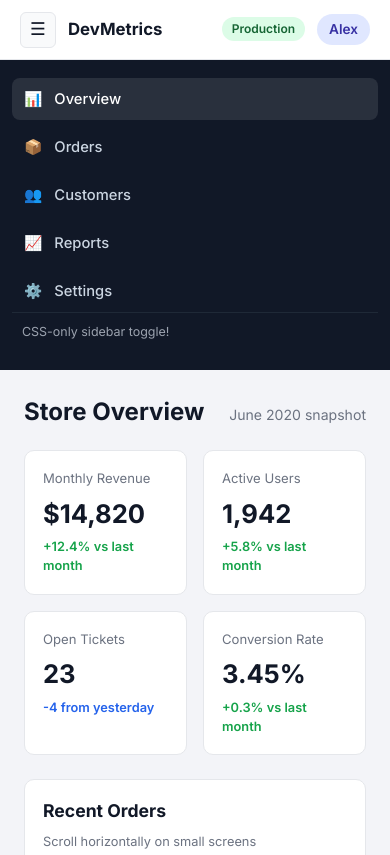
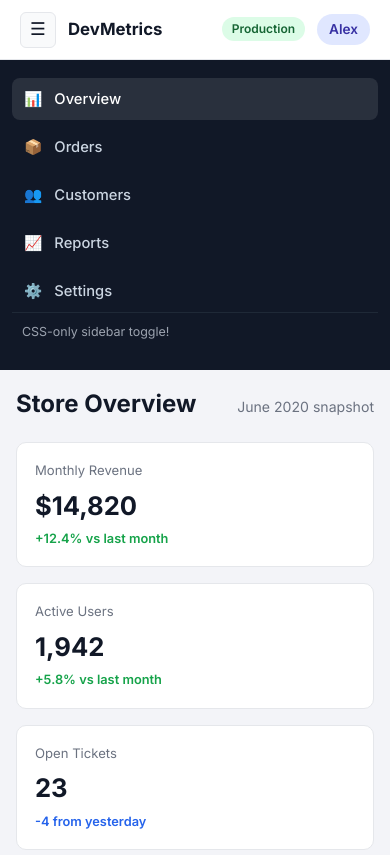
Before and after one commit to tensorGT/simple-admin-panel-css, a plain HTML site: page index.html in a window 390 px wide. Shown: the top 855 px of the page. Drawn offline with Linux system fonts and the light colour scheme.

Commit message:
looks pretty clean now

```diff
--- a/style.css
+++ b/style.css
@@ -320,3 +320,19 @@ th {
   }
 
   .sidebar-checkbox:checked + .dashboard-shell {
+    grid-template-columns: 1fr;
+  }
+
+  /* on mobile, sidebar hides when toggled */
+  .sidebar-checkbox:checked + .dashboard-shell .sidebar {
+    display: none;
+  }
+
+  .metrics-grid {
+    grid-template-columns: 1fr;
+  }
+
+  .main-content {
+    padding: 16px;
+  }
+}
```
Also changed, not shown: index.html (+7 -0 lines), 1 other file.
